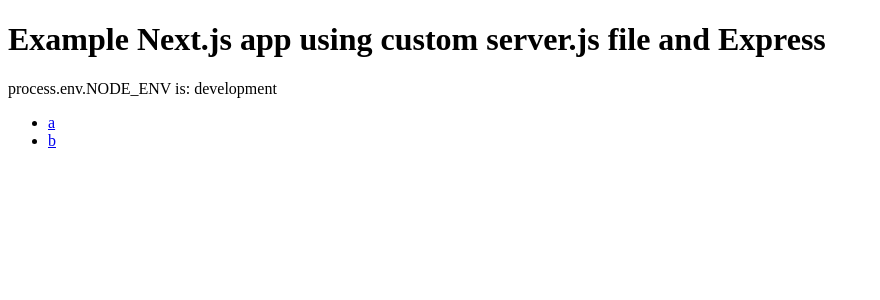
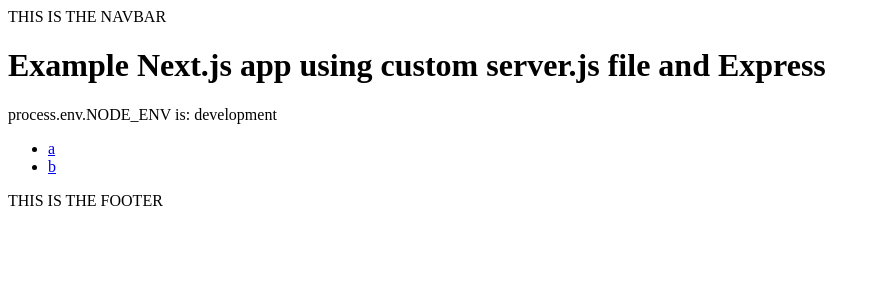
Before and after one commit to ethanryan/custom-server-express, a Next.js app: page / in a window 1280 px wide. Shown: the top 300 px of the page, without its empty margins (0-880 px from the left). Built offline with nearby package versions, Linux system fonts and the light colour scheme.

Commit message:
adding layout with navbar and footer

```diff
--- /dev/null
+++ b/components/footer.js
@@ -0,0 +1,9 @@
+export default function Footer() {
+  return (
+    <>
+    <div>
+        THIS IS THE FOOTER
+    </div>
+    </>
+  )
+}
--- /dev/null
+++ b/components/layout.js
@@ -0,0 +1,12 @@
+import Navbar from './navbar'
+import Footer from './footer'
+
+export default function Layout({ children }) {
+  return (
+    <>
+      <Navbar />
+      <main>{children}</main>
+      <Footer />
+    </>
+  )
+}
--- /dev/null
+++ b/components/navbar.js
@@ -0,0 +1,9 @@
+export default function Navbar() {
+    return (
+      <>
+      <div>
+          THIS IS THE NAVBAR
+      </div>
+      </>
+    )
+  }
--- a/pages/_app.js
+++ b/pages/_app.js
@@ -1,9 +1,15 @@
+import Layout from '../components/layout'
+
 export function reportWebVitals(metric) {
     console.log(metric)
   }
 
-  function MyApp({ Component, pageProps }) {
-    return <Component {...pageProps} />
-  }
+function MyApp({ Component, pageProps }) {
+    return (
+        <Layout>
+        <Component {...pageProps} />
+        </Layout>
+    )
+}
 
-  export default MyApp
+export default MyApp
```
